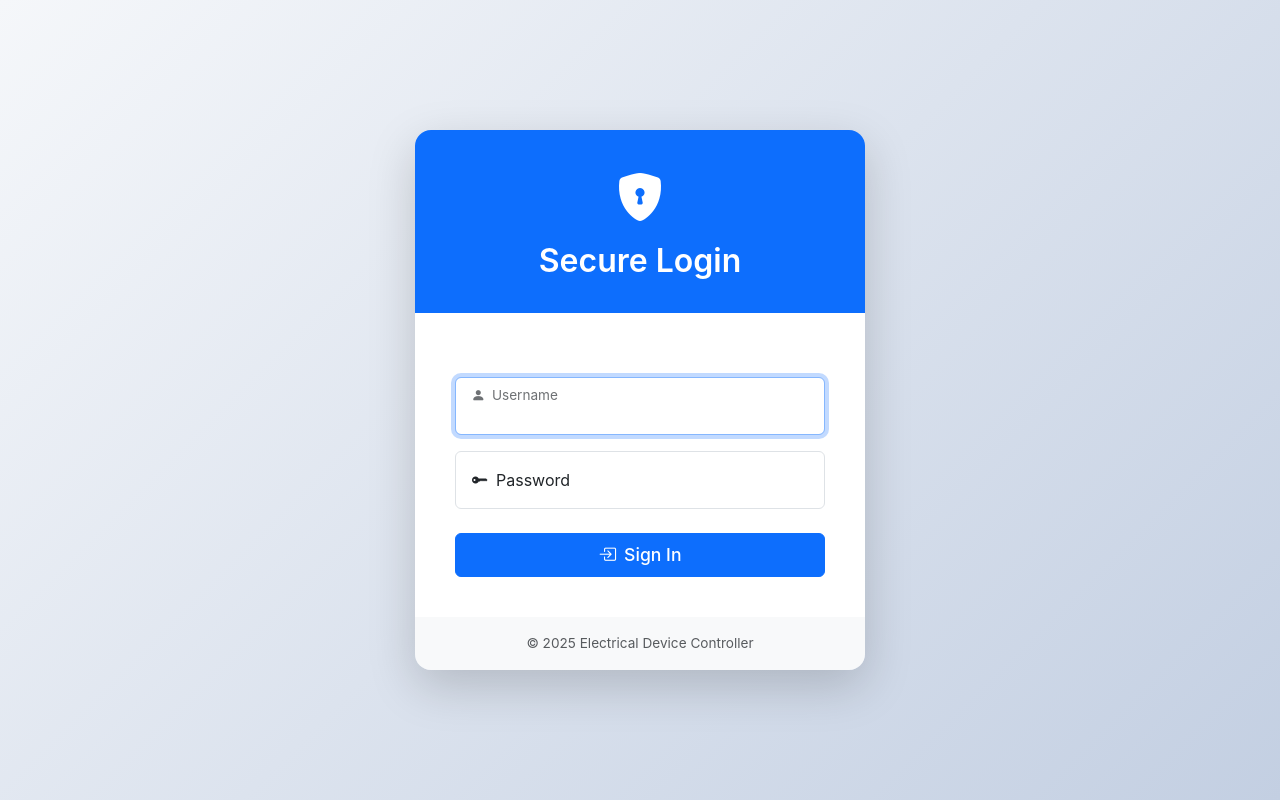
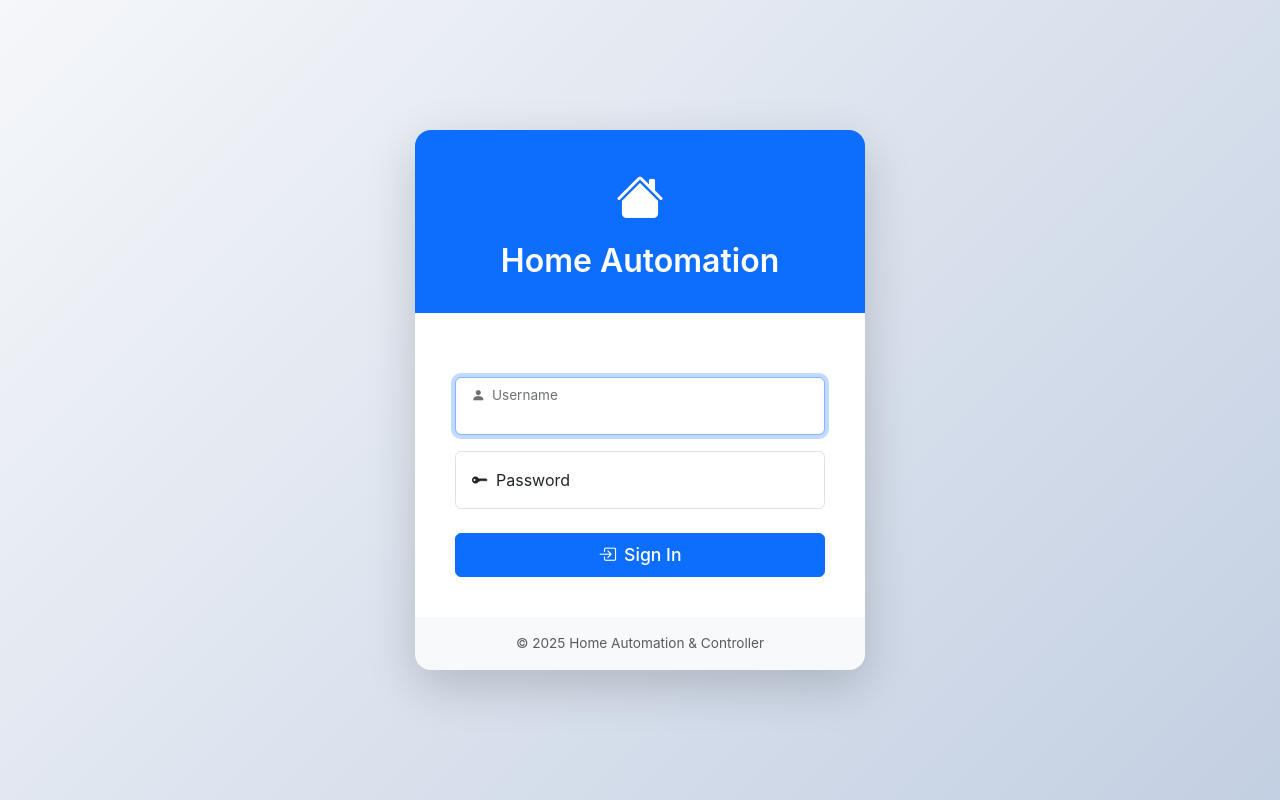
Before and after one commit to Adewole2016/HOME_AUTOMATION, a Django app: page /login/ in a window 1280 px wide. Run offline with Django 5.2, Linux system fonts and the light colour scheme.

Commit message:
Update login.html

```diff
--- a/templates/login.html
+++ b/templates/login.html
@@ -115,8 +115,8 @@
 
 <div class="login-card">
   <div class="card-header">
-    <div class="icon"><i class="bi bi-shield-lock-fill"></i></div>
-    <h2>Secure Login</h2>
+    <div class="icon"><i class="bi bi-house-fill"></i></div>
+    <h2>Home Automation</h2>
   </div>
   <div class="card-body">
 
@@ -155,7 +155,7 @@
     </form>
   </div>
   <div class="card-footer text-center text-muted">
-    &copy; {% now "Y" %} Electrical Device Controller
+    &copy; {% now "Y" %} Home Automation & Controller
   </div>
 </div>
 
```
